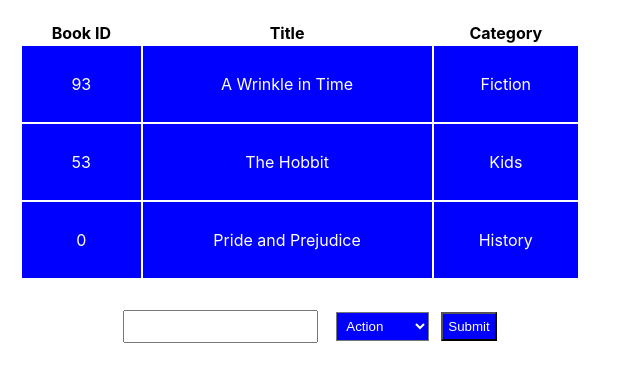
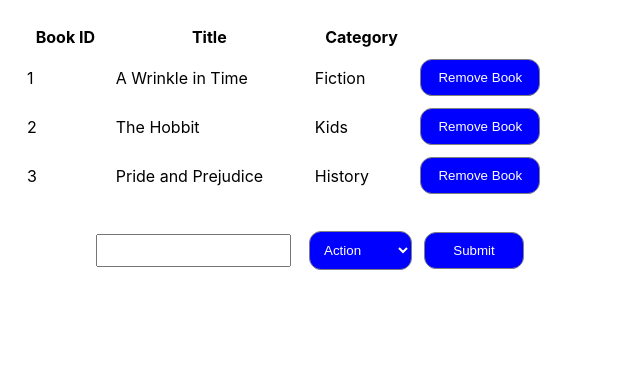
Before and after one commit to rOluochKe/redux-bookstore, a React (Create React App) app: page / in a window 1280 px wide. Shown: the top 382 px of the page, without its empty margins (0-640 px from the left). Built offline with nearby package versions, Linux system fonts and the light colour scheme.

Commit message:
adding and removing book item from the app

```diff
--- a/src/components/Book.js
+++ b/src/components/Book.js
@@ -1,21 +1,18 @@
 import React from 'react';
 import PropTypes from 'prop-types';
-import styled from 'styled-components';
 
-const TR = styled.tr`
-  background: blue;
-  color: white;
-  text-align: center;
-  width: 100%;
-`;
-
-export default function Books({ book }) {
+export default function Books({ book, removeBook }) {
   return (
-    <TR>
-      <td>{book.id}</td>
-      <td>{book.title}</td>
-      <td>{book.category}</td>
-    </TR>
+    <tr claasName="erow" key={book.id}>
+      <td className="trow">{book.id}</td>
+      <td className="trow">{book.title}</td>
+      <td className="trow">{book.category}</td>
+      <td className="trow">
+        <button className="btn3" type="submit" onClick={() => removeBook(book)}>
+          Remove Book
+        </button>
+      </td>
+    </tr>
   );
 }
 
@@ -25,4 +22,5 @@ Books.propTypes = {
     title: PropTypes.string,
     category: PropTypes.string,
   }).isRequired,
+  removeBook: PropTypes.func.isRequired,
 };
--- a/src/containers/BooksForm.js
+++ b/src/containers/BooksForm.js
@@ -1,17 +1,7 @@
 import React from 'react';
-import styled from 'styled-components';
-
-const INPUT = styled.input`
-  padding: 7px;
-  margin-right: 3%;
-`;
-
-const SELECT = styled.select`
-  padding: 5px;
-  background: blue;
-  color:white;
-  margin-right: 2%;
-`;
+import { connect } from 'react-redux';
+import PropTypes from 'prop-types';
+import { createBook } from '../actions/index';
 
 const categories = [
   'Action',
@@ -27,25 +17,68 @@ class BooksForm extends React.Component {
   constructor(props) {
     super(props);
     this.state = {
+      id: Math.floor(Math.random() * 1000),
       title: '',
       category: categories[0],
     };
+    this.handleChange = this.handleChange.bind(this);
+    this.handleSubmit = this.handleSubmit.bind(this);
+  }
+
+  handleChange(e) {
+    if (e.target.name === 'title') {
+      this.setState({
+        title: e.target.value,
+      });
+    } else if (e.target.name === 'category') {
+      this.setState({
+        category: e.target.value,
+      });
+    }
+  }
+
+  handleSubmit(e) {
+    const { title } = this.state;
+    const { createBook } = this.props;
+    e.preventDefault();
+    if (title) {
+      createBook(this.state);
+      this.reset();
+    }
+  }
+
+  reset() {
+    this.setState({
+      id: Math.ceil(Math.random() * 1000),
+      title: '',
+      category: categories[0],
+    });
   }
 
   render() {
     const { title, category } = this.state;
     return (
-      <form className="input-form">
-        <INPUT type="text" value={title} />
-        <SELECT name="category" value={category}>
+      <form onSubmit={this.handleSubmit} className="input-form">
+        <input name="title" type="text" value={title} onChange={this.handleChange} />
+        <select name="category" value={category} onChange={this.handleChange}>
           {categories.map(category => (
             <option key={category}>{category}</option>
           ))}
-        </SELECT>
-        <button type="submit"> Submit </button>
+        </select>
+        <button className="btn2" type="submit"> Submit </button>
       </form>
     );
   }
 }
 
-export default BooksForm;
+BooksForm.propTypes = {
+  createBook: PropTypes.func.isRequired,
+};
+
+const mapDispatchToProps = dispatch => ({
+  createBook: book => {
+    dispatch(createBook(book));
+  },
+});
+
+export default connect(null, mapDispatchToProps)(BooksForm);
--- a/src/containers/BooksList.js
+++ b/src/containers/BooksList.js
@@ -1,35 +1,35 @@
 import React from 'react';
 import { connect } from 'react-redux';
 import PropTypes from 'prop-types';
-import styled from 'styled-components';
 import Book from '../components/Book';
+import { removeBook } from '../actions/index';
 
-const TABLE = styled.table`
-  width: 600px
-  height: 400px
-`;
-
-const BooksList = props => {
-  const { state } = props;
-  return (
-    <TABLE className="table-one">
+const BooksList = ({ state, removeBook }) => (
+  <table className="table-one">
     <thead>
       <tr>
-          <th>Book ID</th>
-          <th>Title</th>
-          <th>Category</th>
+        <th className="trow">Book ID</th>
+        <th className="trow">Title</th>
+        <th className="trow">Category</th>
       </tr>
     </thead>
     <tbody>
-        {state.map(book => <Book key={book.id} book={book} />)}
+      {state.map(book => <Book key={Math.random() * 1000} book={book} removeBook={removeBook} />)}
     </tbody>
-    </TABLE>
+  </table>
 );
-};
 
 BooksList.propTypes = {
   state: PropTypes.instanceOf(Array).isRequired,
+  removeBook: PropTypes.func.isRequired,
 };
 
 const mapStateToProps = state => ({ state });
-export default connect(mapStateToProps)(BooksList);
+
+const mapDispatchToProps = dispatch => ({
+  removeBook: book => {
+    dispatch(removeBook(book));
+  },
+});
+
+export default connect(mapStateToProps, mapDispatchToProps)(BooksList);
--- a/src/index.css
+++ b/src/index.css
@@ -28,7 +28,7 @@ code {
 
 .table-one {
   width: 600px;
-  height: 300px;
+  height: auto;
   padding: 20px;
 }
 
@@ -44,3 +44,47 @@ button {
   color: white;
   padding: 5px;
 }
+
+select {
+  padding: 10px;
+  background: blue;
+  color: white;
+  border: 1px solid gray;
+  border-radius: 12px;
+  margin-right: 2%;
+  outline: none;
+}
+
+.btn2 {
+  border: 1px solid gray;
+  border-radius: 12px;
+  padding: 10px;
+  width: 100px;
+  outline: none;
+  cursor: pointer;
+}
+
+.btn3 {
+  border: 1px solid gray;
+  border-radius: 12px;
+  padding: 10px;
+  width: 120px;
+  outline: none;
+  cursor: pointer;
+}
+
+input {
+  padding: 7px;
+  margin-right: 3%;
+}
+
+.trow {
+  padding: 5px;
+}
+
+.erow {
+  background: blue;
+  color: white;
+  text-align: center;
+  width: 100%;
+}
--- a/src/reducers/books.js
+++ b/src/reducers/books.js
@@ -1,17 +1,19 @@
 import { CREATE_BOOK, REMOVE_BOOK } from '../actions/index';
 
 const initialBooks = [
-  { id: Math.floor(Math.random() * 100), title: 'A Wrinkle in Time', category: 'Fiction' },
-  { id: Math.floor(Math.random() * 100), title: 'The Hobbit', category: 'Kids' },
-  { id: Math.floor(Math.random() * 100), title: 'Pride and Prejudice', category: 'History' },
+  { id: 1, title: 'A Wrinkle in Time', category: 'Fiction' },
+  { id: 2, title: 'The Hobbit', category: 'Kids' },
+  { id: 3, title: 'Pride and Prejudice', category: 'History' },
 ];
 
 const bookReducer = (state = initialBooks, action) => {
   switch (action.type) {
     case CREATE_BOOK:
-      return [...state, action];
+      return [...state, action.book];
+
     case REMOVE_BOOK:
-      return state.filter(book => book.id !== parseInt(action.id, 2));
+      return (state.filter(book => book.id !== action.book.id));
+
     default:
       return state;
   }
```
Lines whose indentation alone changed are shown as unchanged.
